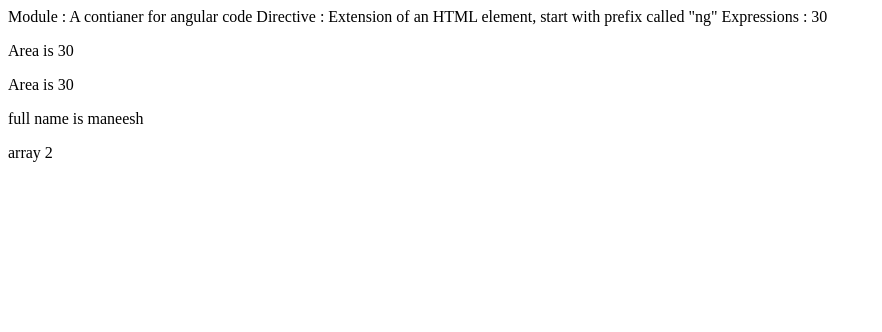
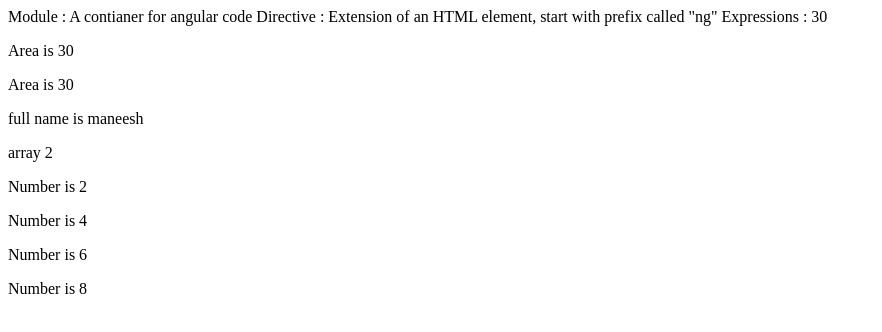
Before and after one commit to maneeswarmutyala/angularjs, a plain HTML site: page index.html in a window 1280 px wide. Shown: the whole page, without its empty margins (0-882 px from the left). Drawn offline with nearby package versions, Linux system fonts and the light colour scheme.

Commit message:
ng-repeat

```diff
--- a/index.html
+++ b/index.html
@@ -18,6 +18,7 @@
     </div>
     <div ng-init="even=[2,4,6,8]">
         <p>array {{even[0]}}</p>
+        <p ng-repeat="number in even">Number is {{number}}</p>
     </div>
 </body>
 
```
